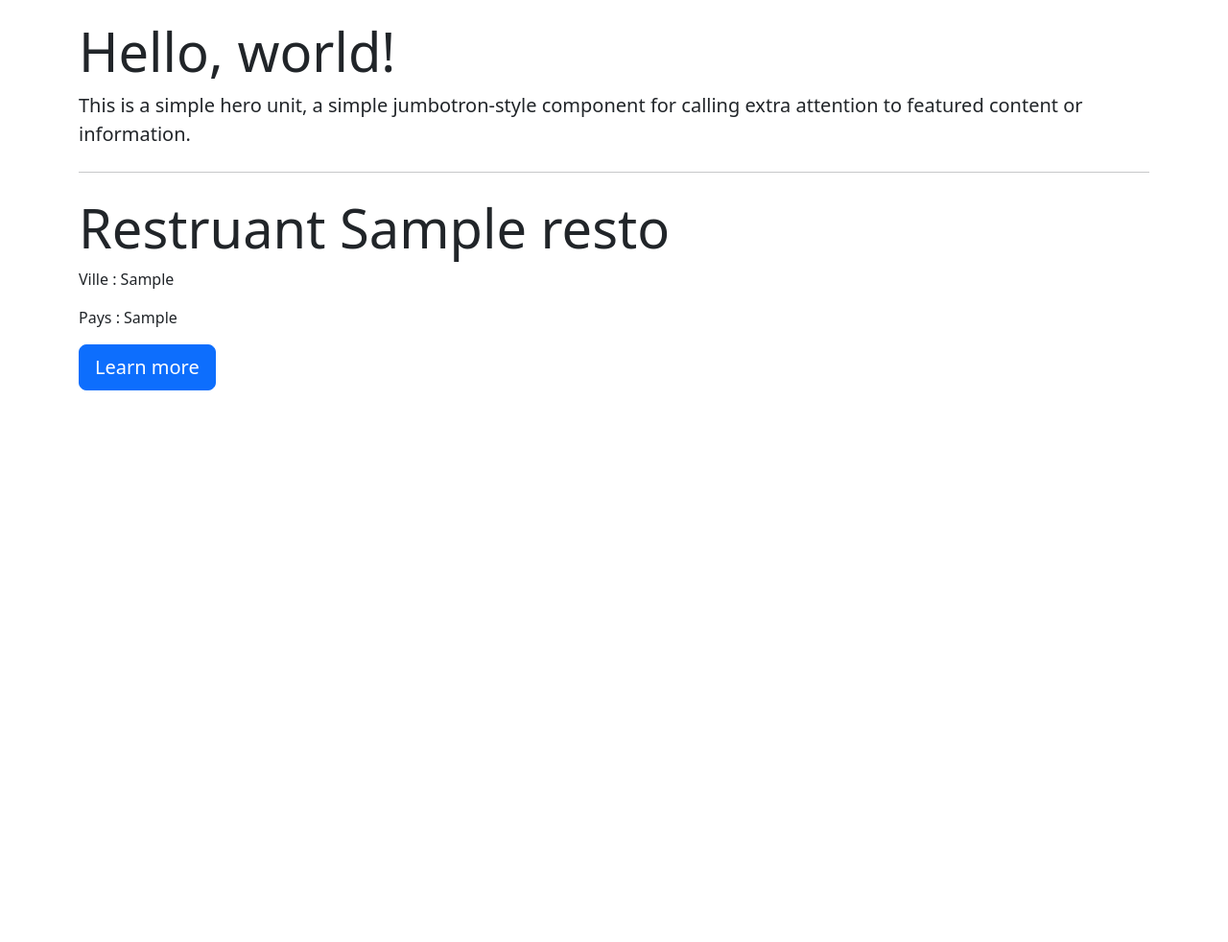
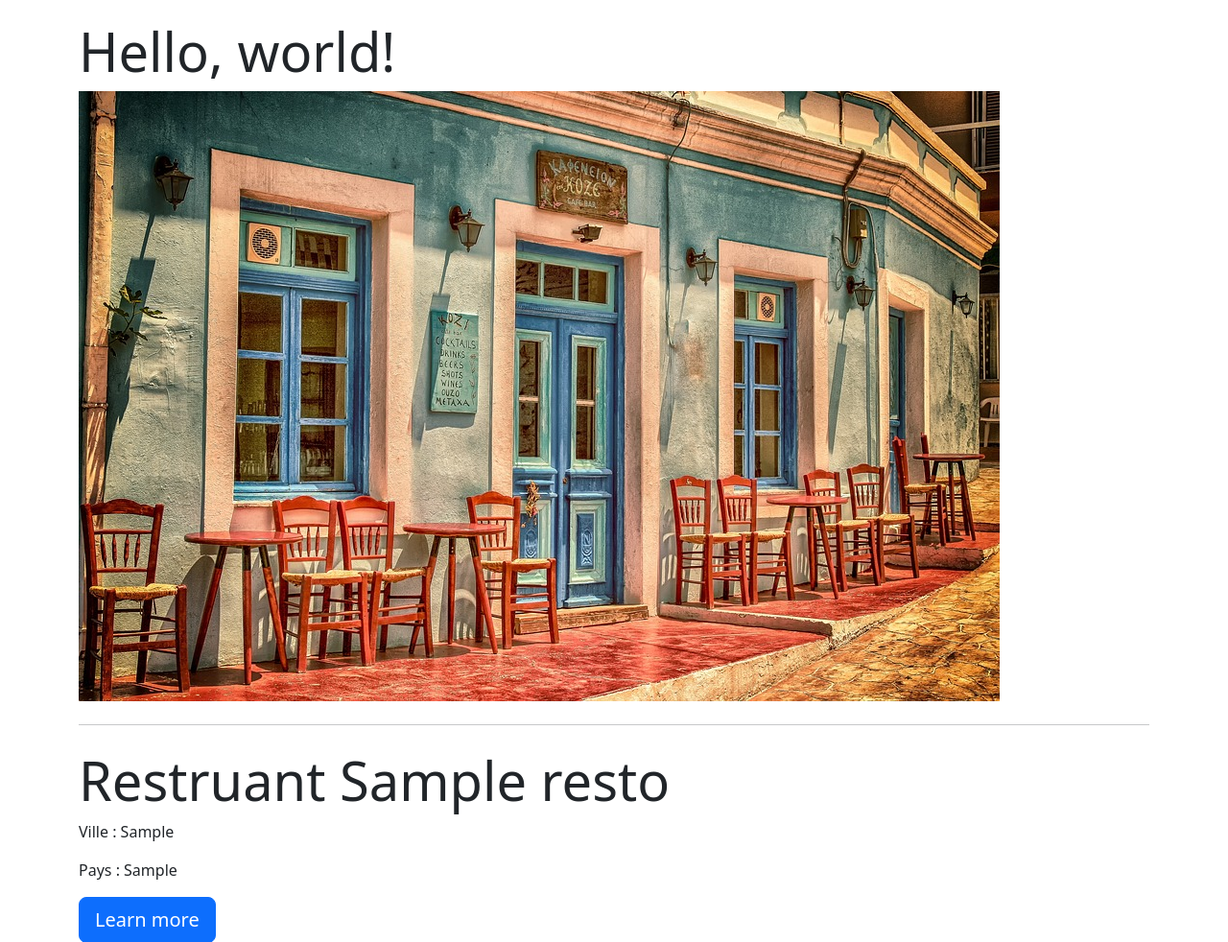
Before and after one commit to cedylad/HubertEat, a PHP site: page /?action=afficherResto&idR=1 in a window 1280 px wide. Shown: the part 80-1062 px from the top of the page at 96% size. Before the commit the page ends 487 px from the top, so only its background shows below. Run offline with PHP 8.4, Linux system fonts and the light colour scheme; tables that the repository leaves empty hold one stand-in row (values such as "Sample post").

Commit message:
second commit

```diff
--- /dev/null
+++ b/css/styslesheet.css
@@ -0,0 +1,4 @@
+img .banner{
+    width : 50px;
+    height : 50px;
+}
--- a/view/viewAfficherResto.php
+++ b/view/viewAfficherResto.php
@@ -1,7 +1,7 @@
 <?php ob_start(); ?>
 <div class="jumbotron">
   <h1 class="display-4">Hello, world!</h1>
-  <p class="lead">This is a simple hero unit, a simple jumbotron-style component for calling extra attention to featured content or information.</p>
+  <img class="banner" src="img/langlade.jpg" alt="View">
   <hr class="my-4">
   <h1 class="display-4">Restruant <?=$nomR?></h1>
   <p>Ville : <?=$villeR?></p>
```
Also changed, not shown: img/langlade.jpg (added).
